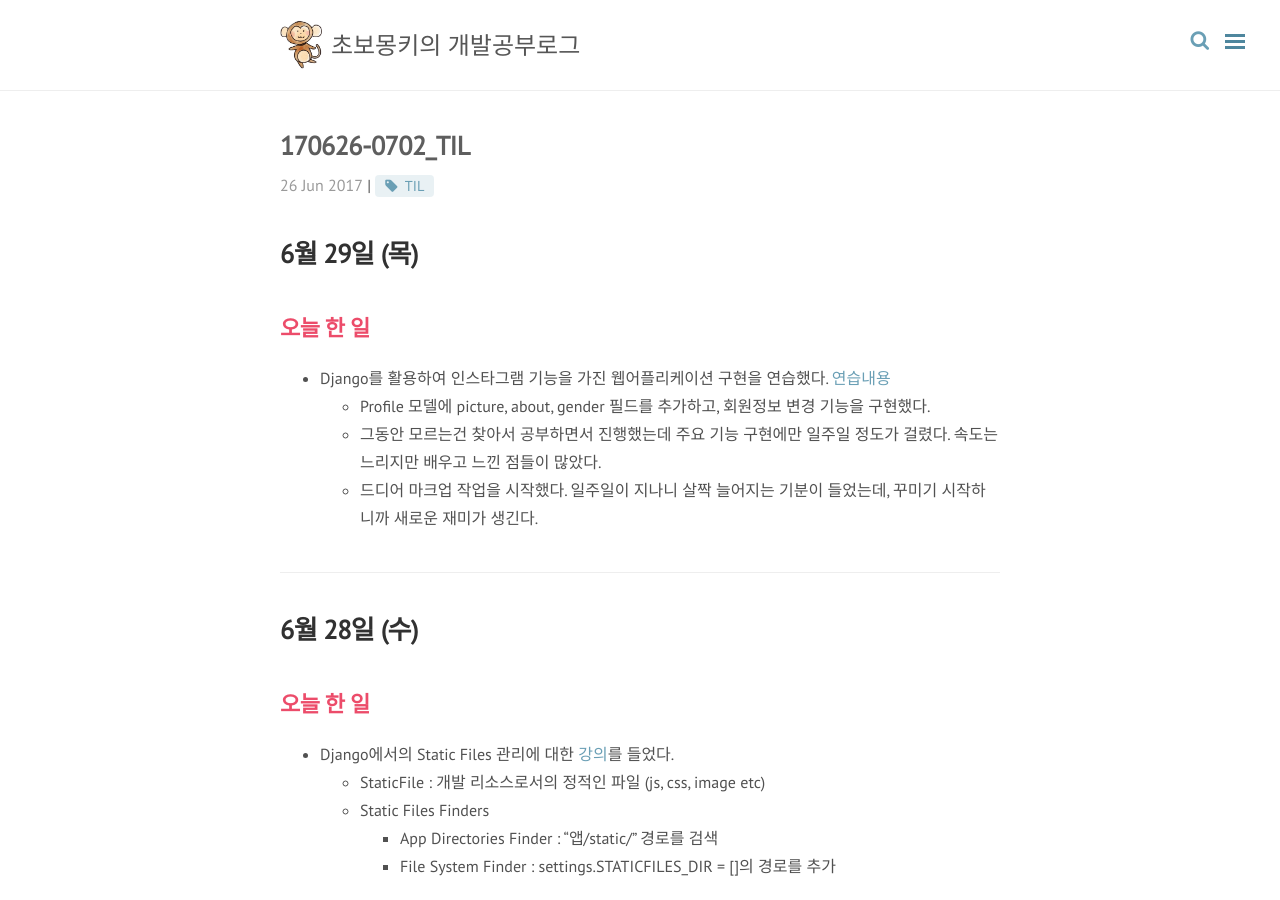
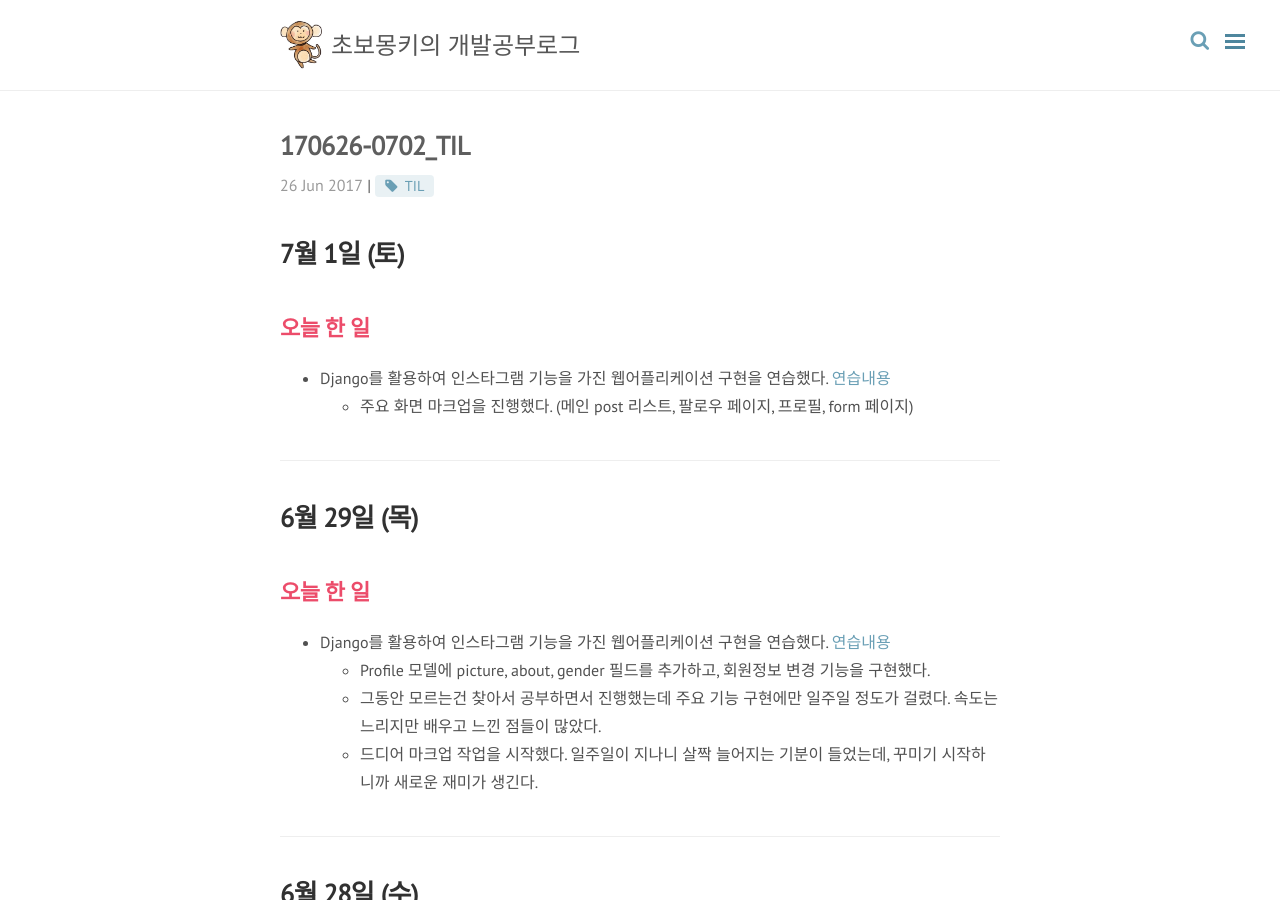
Before and after one commit to wayhome25/wayhome25.github.io, a Jekyll site: the page built from _posts/TIL(Today I Learned)/2017-06-26-07-02-TIL.md, in a window 1280 px wide and 900 px high. Built offline with Jekyll 4.4.1, drawn with Linux system fonts in a browser that asks for light colours; nearby versions of some CDN libraries; comment, search, counter and statistics services are not loaded.

Commit message:
add blog post

```diff
--- a/_posts/TIL(Today I Learned)/2017-06-26-07-02-TIL.md
+++ b/_posts/TIL(Today I Learned)/2017-06-26-07-02-TIL.md
@@ -7,6 +7,12 @@ tags: [TIL]
 comments: true
 ---
 
+# 7월 1일 (토)
+## 오늘 한 일
+- Django를 활용하여 인스타그램 기능을 가진 웹어플리케이션 구현을 연습했다. [연습내용](https://github.com/wayhome25/Instagram/commits/master)
+  - 주요 화면 마크업을 진행했다. (메인 post 리스트, 팔로우 페이지, 프로필, form 페이지)
+
+---
 # 6월 29일 (목)
 ## 오늘 한 일
 - Django를 활용하여 인스타그램 기능을 가진 웹어플리케이션 구현을 연습했다. [연습내용](https://github.com/wayhome25/Instagram/commits/master)
```
